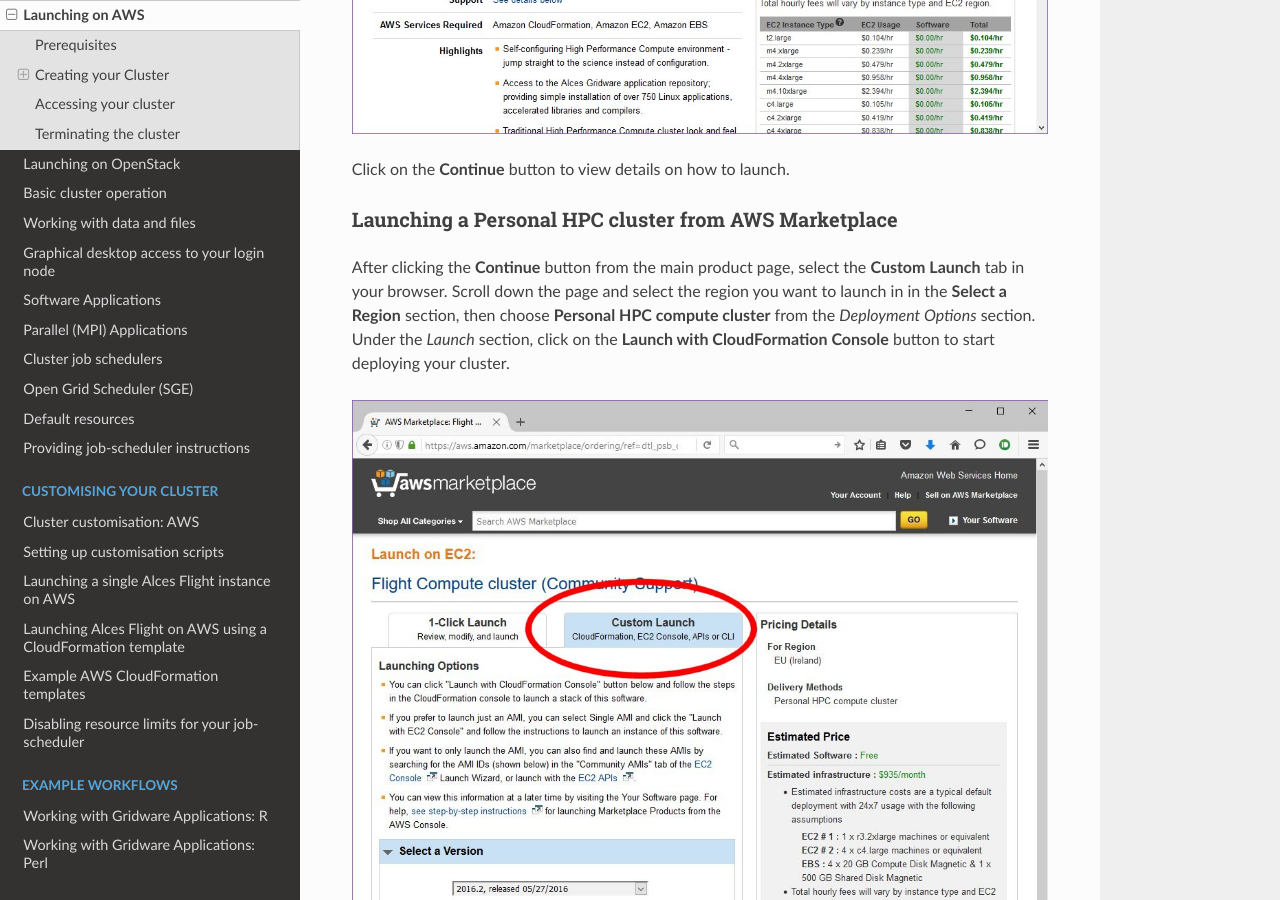
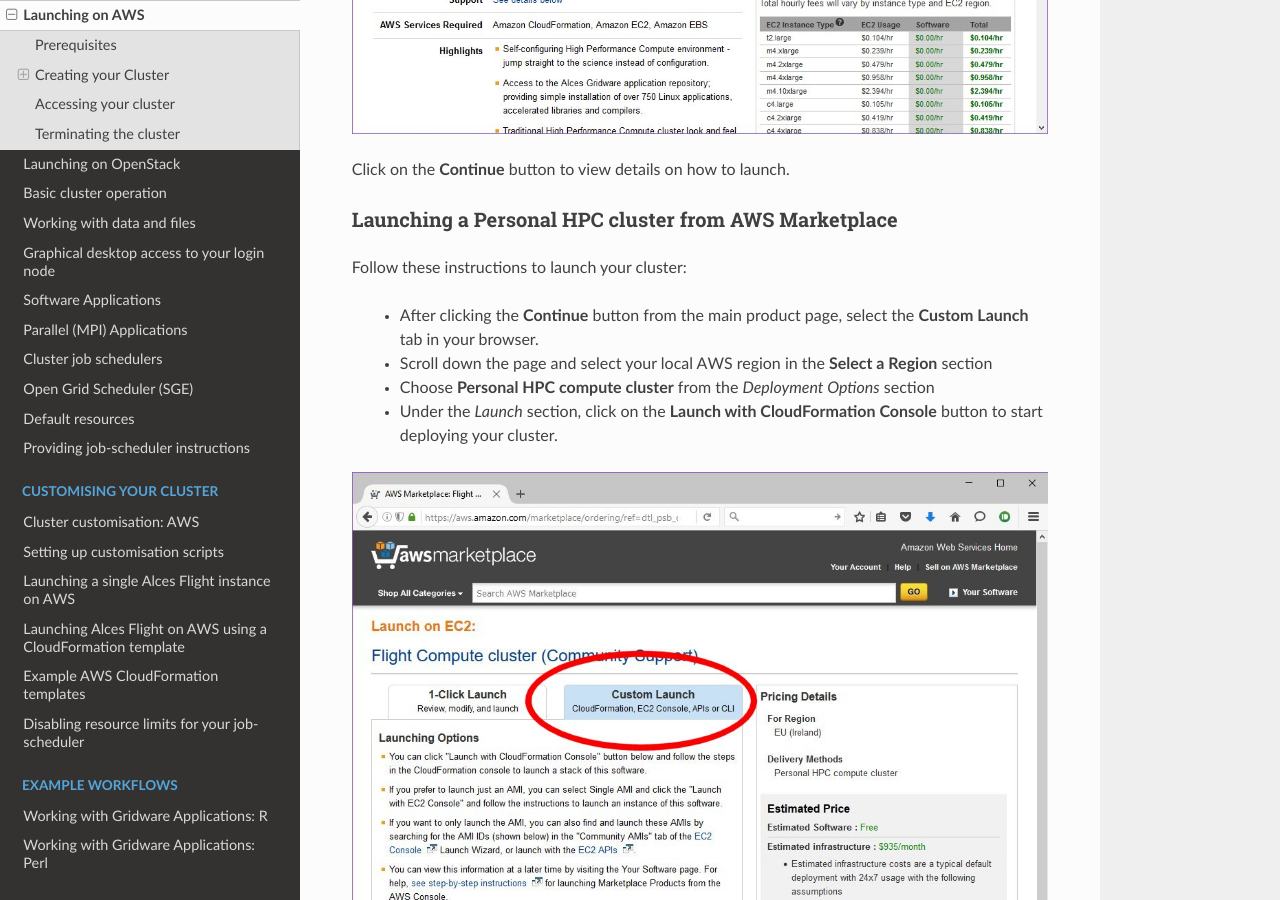
Before and after one commit to alces-software/flight-appliance-docs, a Sphinx documentation site: the page built from docs/source/launch-aws/launching_on_aws.rst, in a window 1280 px wide and 900 px high, scrolled down 2299 px. Built offline with Sphinx 7.4.7 and the Read the Docs theme 2.0.0, drawn with Linux system fonts in a browser that asks for light colours.

Commit message:
Reformat launch text as bullet points

```diff
--- a/docs/source/launch-aws/launching_on_aws.rst
+++ b/docs/source/launch-aws/launching_on_aws.rst
@@ -68,7 +68,12 @@
 Launching a Personal HPC cluster from AWS Marketplace
 -----------------------------------------------------
 
-After clicking the **Continue** button from the main product page, select the **Custom Launch** tab in your browser. Scroll down the page and select the region you want to launch in in the **Select a Region** section, then choose **Personal HPC compute cluster** from the *Deployment Options* section. Under the *Launch* section, click on the **Launch with CloudFormation Console** button to start deploying your cluster.
+Follow these instructions to launch your cluster:
+
+ - After clicking the **Continue** button from the main product page, select the **Custom Launch** tab in your browser.
+ - Scroll down the page and select your local AWS region in the **Select a Region** section
+ - Choose **Personal HPC compute cluster** from the *Deployment Options* section
+ - Under the *Launch* section, click on the **Launch with CloudFormation Console** button to start deploying your cluster.
 
 .. image:: mp-launch.jpg
     :alt: Alces Flight in AWS Marketplace
--- a/docs/source/quickstart/quickstart.rst
+++ b/docs/source/quickstart/quickstart.rst
@@ -6,7 +6,7 @@
 
 This documentation is already designed to provide a quick-start guide, but if you've used clusters before then you might just need a *super-quick* guide to getting started with your Alces Flight Compute cluster. Here are just the basics, along with things you should probably look at in more detail when you have time. Useful commands are included with each step - please refer to the full documentation for further details.
 
- 1. Launch your personal Alces Flight Compute cluster on AWS or a compatible OpenStack private cloud. To launch on AWS, use the **Personal HPC compute cluster** from the `Alces Flight Marketplace product page <http://tiny.cc/alcesflight>`_ option to start a personal cluster in a new VPC. You will be asked various questions about how you want your cluster to look - most options are explained, with sensible defaults included.
+ 1. Launch your personal Alces Flight Compute cluster on AWS or a compatible OpenStack private cloud. To use the AWS platform, use the **Personal HPC compute cluster** launch option from the `Alces Flight Marketplace product page <http://tiny.cc/alcesflight>`_ to start a personal cluster in a new VPC. You will be asked various questions about how you want your cluster to look - most options are explained, with sensible defaults included.
 
  2. Login to your cluster via SSH using your chosen username, and the SSH key registered with your cloud provider. Your cloud service should report the access IP address to login to once your cluster is launched. If you enabled cluster auto-scaling, compute nodes are automatically added/removed based on the status of your job-scheduler queue. Use ``alces configure autoscaling disable`` to turn off scaling if you'll be running jobs manually.
 
```
